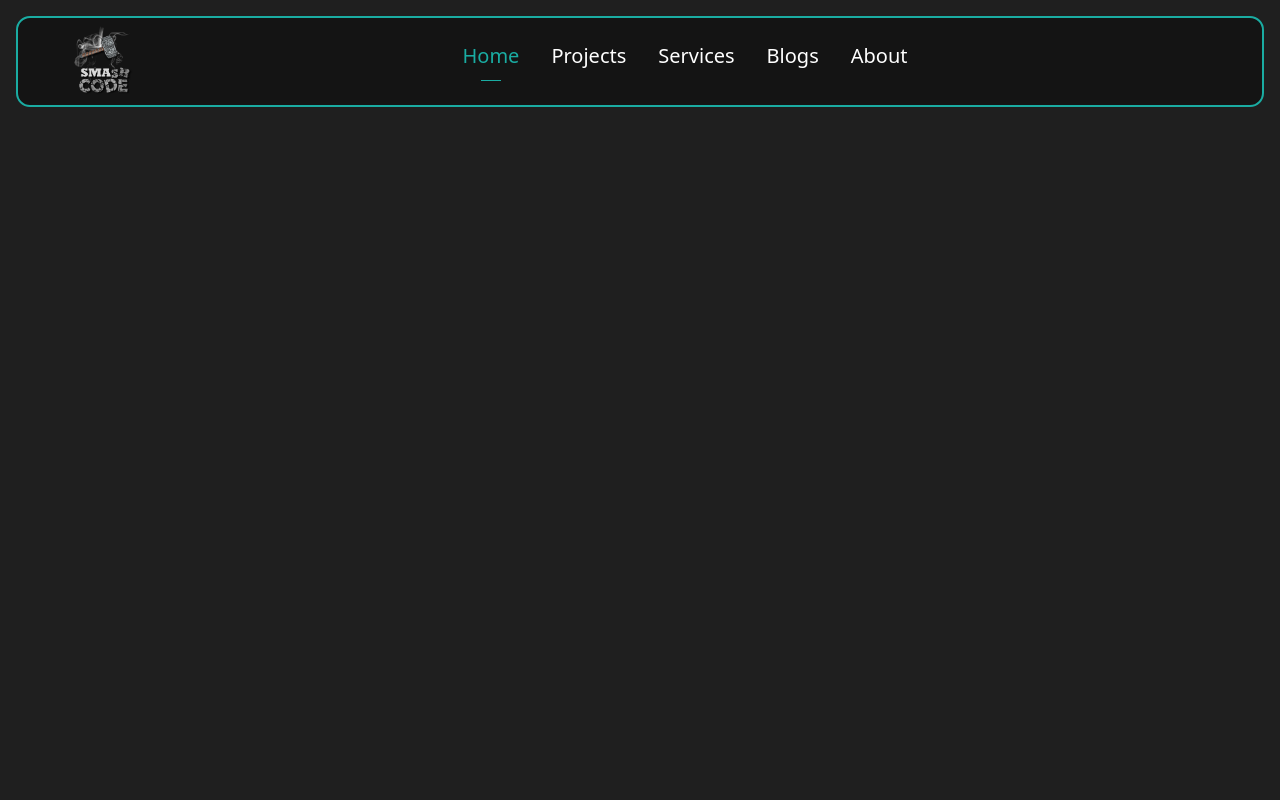
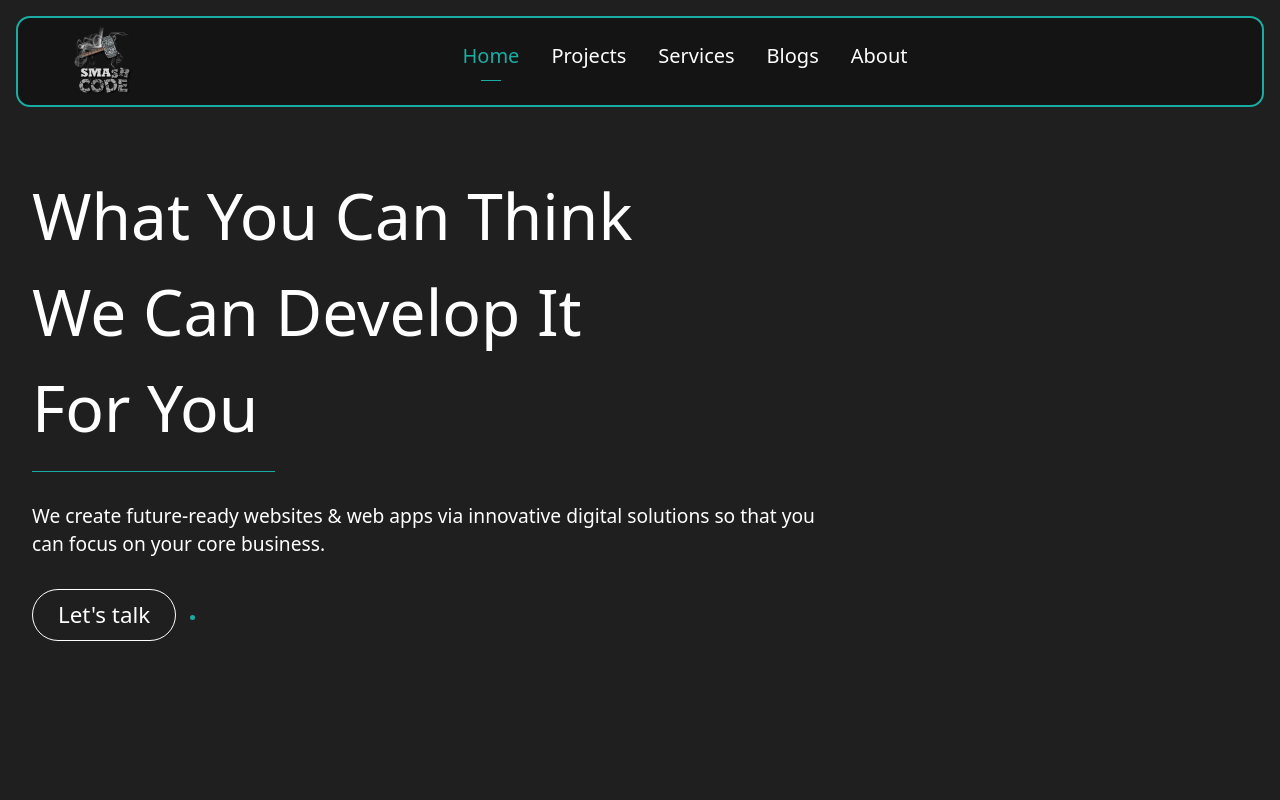
Before and after one commit to oreste-abizera/smash-code, a React (Vite) app: page / in a window 1280 px wide. Shown: the top 800 px of the page. Built offline with nearby package versions, Linux system fonts and the light colour scheme.

Commit message:
feat: hero

```diff
--- a/src/App.css
+++ b/src/App.css
@@ -17,3 +17,45 @@
 .parent:hover .hidden-child {
   opacity: 1;
 }
+
+.primary-btn {
+  outline: none;
+  background-color: transparent;
+  border-radius: 50px;
+  padding: 8px 25px;
+  color: #fff;
+  font-size: 1.4rem;
+  border: 1px solid #fff;
+  transition: 0.7s ease;
+  position: relative;
+}
+
+.primary-btn:hover {
+  color: #1aaca2;
+  border: 1px solid #1aaca2;
+}
+
+.primary-btn::before {
+  position: absolute;
+  top: 25%;
+  left: 25%;
+  content: "";
+  width: 52%;
+  height: 53%;
+  visibility: hidden;
+  border-radius: 50px;
+  background-color: transparent;
+  pointer-events: none;
+  transition: 0.2s ease;
+}
+
+.primary-btn::after {
+  position: absolute;
+  top: 50%;
+  right: -20px;
+  content: "";
+  width: 5px;
+  height: 5px;
+  border-radius: 50%;
+  background-color: #1aaca2;
+}
--- a/src/App.jsx
+++ b/src/App.jsx
@@ -1,13 +1,16 @@
 import { useState } from "react";
 import "./App.css";
 import Footer from "./components/Footer";
+import Hero from "./components/Hero";
 import Navbar from "./components/Navbar";
 
 function App() {
   return (
     <>
       <Navbar />
-      <div className="bg-[rgb(31,31,31)] w-full min-h-screen"></div>
+      <div className="bg-[rgb(31,31,31)] w-full min-h-screen px-4 lg:px-8 py-10">
+        <Hero />
+      </div>
       <Footer />
     </>
   );
--- /dev/null
+++ b/src/components/Hero.jsx
@@ -0,0 +1,24 @@
+import React from "react";
+
+const Hero = () => {
+  return (
+    <div className="flex flex-wrap py-[8rem]">
+      <div className="w-full lg:w-2/3">
+        <div className="text-white text-[4rem]">
+          <p>What You Can Think</p>
+          <p>We Can Develop It</p>
+          <p>For You</p>
+        </div>
+        <div className="h-[0.7px] w-[30%] bg-[#1aaca2] my-[15px]"></div>
+        <p className="text-[1.2rem] text-white my-[30px]">
+          We create future-ready websites &amp; web apps via innovative digital
+          solutions so that you can focus on your core business.
+        </p>
+        <button className="primary-btn">Let's talk</button>
+      </div>
+      <div className="w-full lg:w-1/3"></div>
+    </div>
+  );
+};
+
+export default Hero;
```
